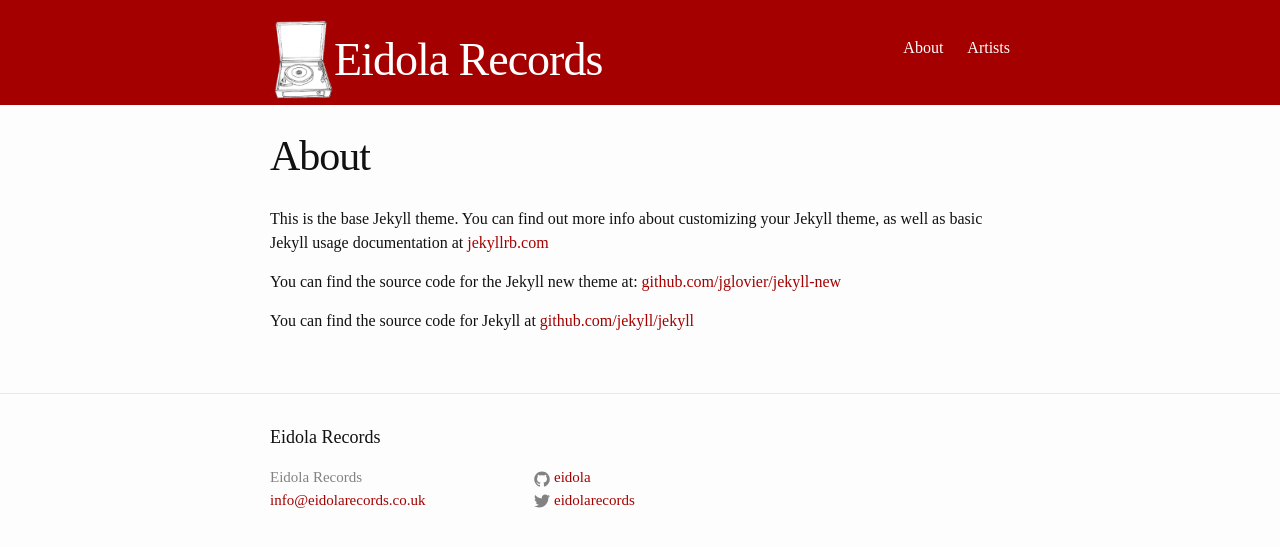
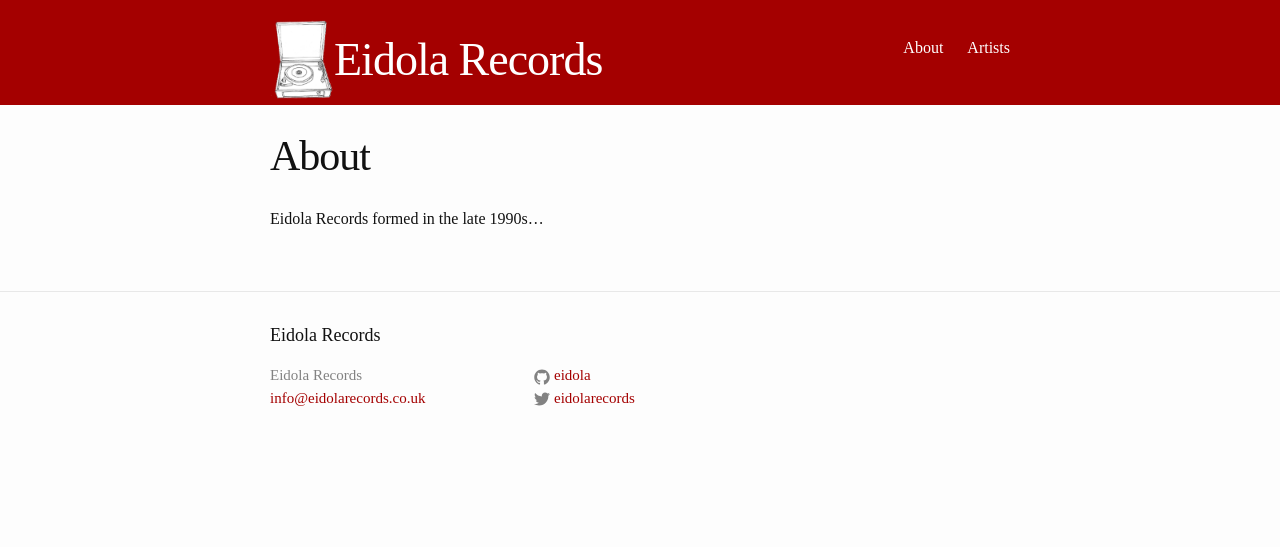
Before and after one commit to eidola/eidola.github.io, a Jekyll site: the page built from about.md, in a window 1280 px wide. Shown: the top 547 px of the page. Built offline with Jekyll 4.4.1, drawn with Linux system fonts in a browser that asks for light colours.

```diff
--- a/about.md
+++ b/about.md
@@ -4,8 +4,4 @@ title: About
 permalink: /about/
 ---
 
-This is the base Jekyll theme. You can find out more info about customizing your Jekyll theme, as well as basic Jekyll usage documentation at [jekyllrb.com](http://jekyllrb.com/)
-
-You can find the source code for the Jekyll new theme at: [github.com/jglovier/jekyll-new](https://github.com/jglovier/jekyll-new)
-
-You can find the source code for Jekyll at [github.com/jekyll/jekyll](https://github.com/jekyll/jekyll)
+Eidola Records formed in the late 1990s...
```
Also changed, not shown: 1 other file.
